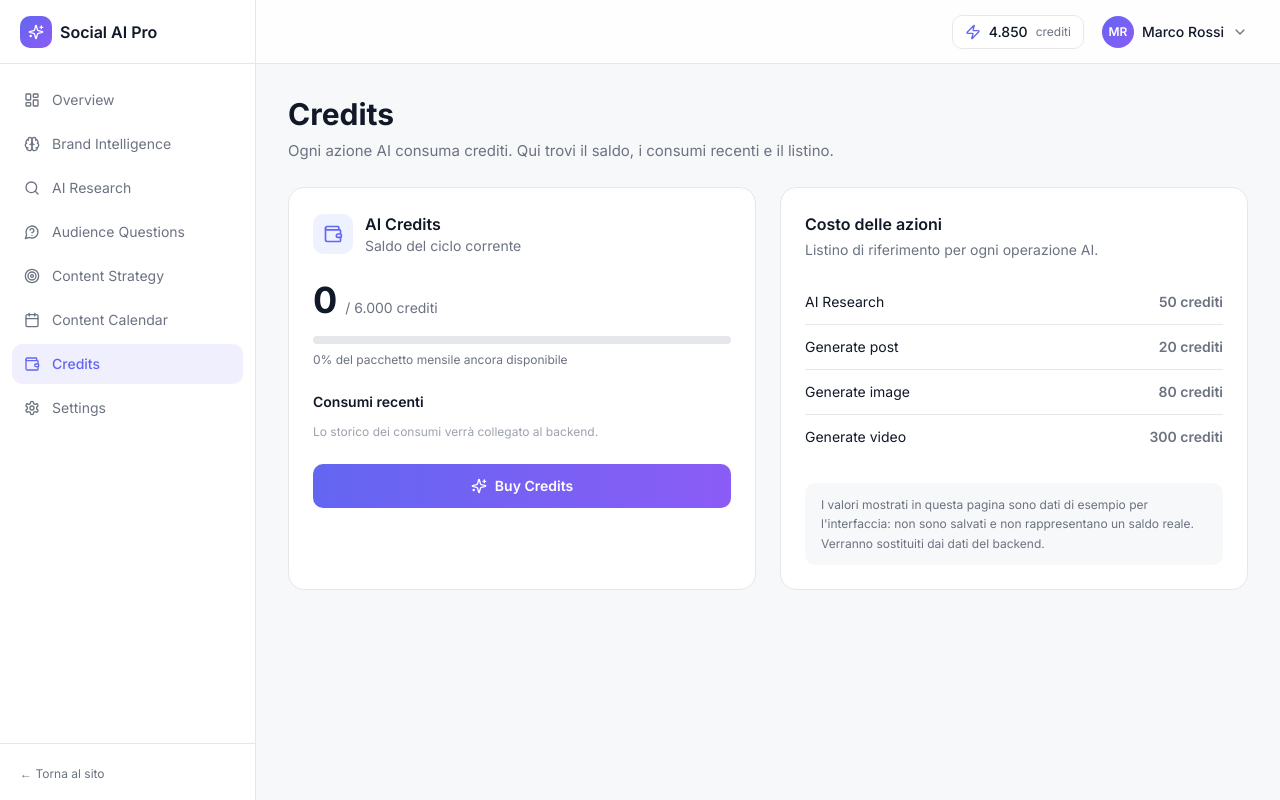
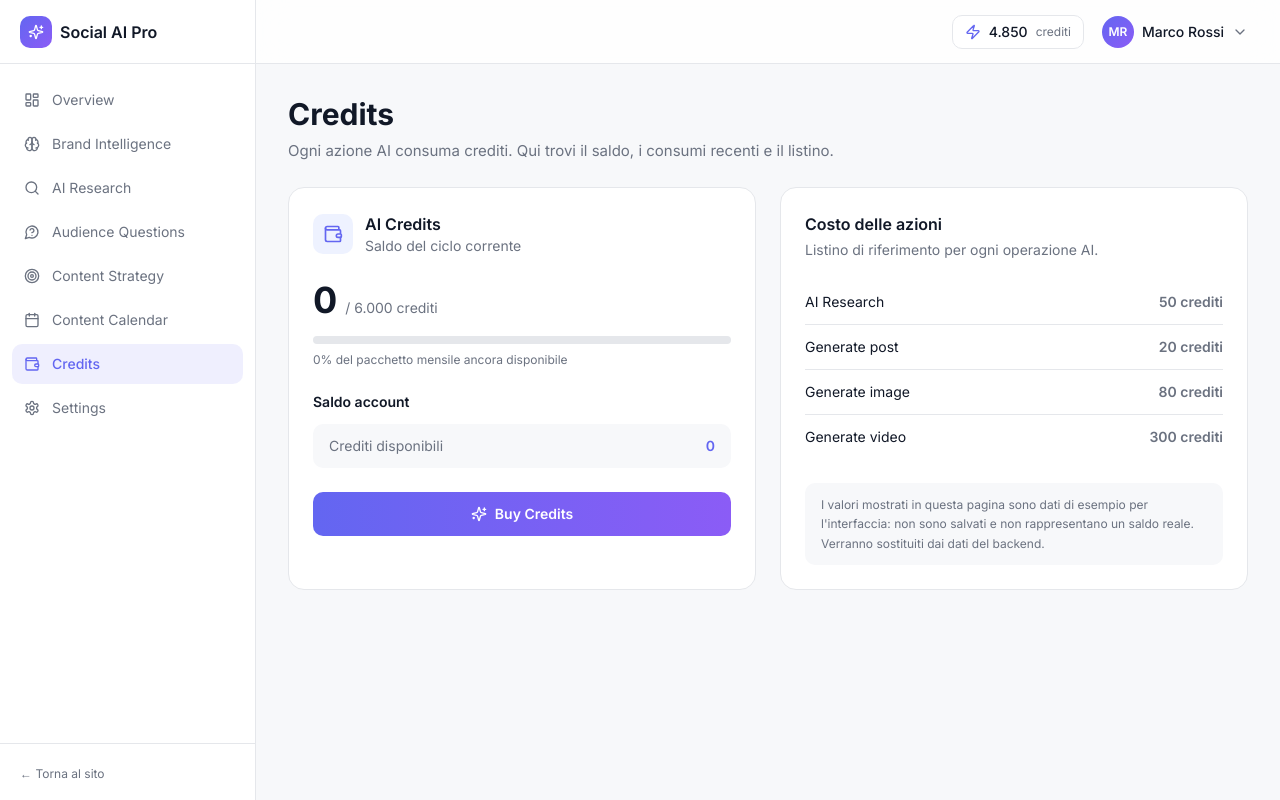
Before and after one commit to scaratigiannantonio-ops/social-ai-pro, a Next.js app: page /dashboard/credits in a window 1280 px wide. Built offline with nearby package versions, Linux system fonts and the light colour scheme; no server answers.

Commit message:
Refactor CreditsWidget to use access token and state

```diff
--- a/components/dashboard/credits-widget.tsx
+++ b/components/dashboard/credits-widget.tsx
@@ -2,7 +2,11 @@
 
 import { useEffect, useState } from 'react'
 import { Wallet, Sparkles } from 'lucide-react'
-import { getCreditBalance } from '@/lib/auth-client'
+
+import {
+  getCreditBalance,
+  getAccessToken,
+} from '@/lib/auth-client'
 
 interface CreditsWidgetProps {
   /** Compact variant used on the Overview page. */
@@ -15,18 +19,27 @@ interface CreditBalance {
   plan: string
 }
 
-export function CreditsWidget({ compact = false }: CreditsWidgetProps) {
+export function CreditsWidget({
+  compact = false,
+}: CreditsWidgetProps) {
+  const [credits, setCredits] = useState<CreditBalance | null>(null)
+  const [loading, setLoading] = useState(true)
   const [notice, setNotice] = useState(false)
-  const [creditData, setCreditData] = useState<CreditBalance | null>(null)
-  const [loading, setLoading] = useState(true)
 
   useEffect(() => {
     async function loadCredits() {
+      const token = getAccessToken()
+
+      if (!token) {
+        setLoading(false)
+        return
+      }
+
       try {
-        const data = await getCreditBalance()
+        const balance = await getCreditBalance()
 
-        if (data) {
-          setCreditData(data)
+        if (balance) {
+          setCredits(balance)
         }
       } finally {
         setLoading(false)
@@ -36,13 +49,13 @@ export function CreditsWidget({ compact = false }: CreditsWidgetProps) {
     loadCredits()
   }, [])
 
-  const balance = creditData?.credits ?? 0
-
   /*
-   * Il limite mensile rimane temporaneamente quello della UI.
-   * In seguito lo prenderemo dal piano reale dell'utente.
+   * Il piano può essere gestito dal backend.
+   * Per ora manteniamo 6000 come limite visuale del piano corrente.
    */
   const monthlyAllowance = 6000
+
+  const balance = credits?.credits ?? 0
 
   const pct = Math.max(
     0,
@@ -87,23 +100,49 @@ export function CreditsWidget({ compact = false }: CreditsWidgetProps) {
       <div className="mt-4 h-2 w-full overflow-hidden rounded-full bg-[#E5E7EB]">
         <div
           className="h-full rounded-full bg-gradient-to-r from-[#6366F1] to-[#8B5CF6]"
-          style={{ width: `${pct}%` }}
+          style={{
+            width: `${pct}%`,
+          }}
         />
       </div>
 
       <p className="mt-2 text-xs text-[#6B7280]">
-        {pct}% del pacchetto mensile ancora disponibile
+        {loading
+          ? 'Caricamento saldo...'
+          : `${pct}% del pacchetto mensile ancora disponibile`}
       </p>
 
       {!compact && (
         <div className="mt-6">
           <h4 className="text-sm font-semibold text-[#111827]">
-            Consumi recenti
+            Saldo account
           </h4>
 
-          <p className="mt-3 text-xs text-[#9CA3AF]">
-            Lo storico dei consumi verrà collegato al backend.
-          </p>
+          <div className="mt-3 rounded-lg bg-[#F7F8FA] px-4 py-3">
+            <div className="flex items-center justify-between">
+              <span className="text-sm text-[#6B7280]">
+                Crediti disponibili
+              </span>
+
+              <span className="text-sm font-semibold text-[#6366F1]">
+                {loading
+                  ? '...'
+                  : balance.toLocaleString('it-IT')}
+              </span>
+            </div>
+
+            {credits?.plan && (
+              <div className="mt-2 flex items-center justify-between">
+                <span className="text-sm text-[#6B7280]">
+                  Piano
+                </span>
+
+                <span className="text-sm font-semibold text-[#111827]">
+                  {credits.plan}
+                </span>
+              </div>
+            )}
+          </div>
         </div>
       )}
 
@@ -118,8 +157,9 @@ export function CreditsWidget({ compact = false }: CreditsWidgetProps) {
 
       {notice && (
         <p className="mt-3 rounded-lg bg-[#F7F8FA] px-4 py-3 text-xs text-[#6B7280]">
-          L&apos;acquisto di crediti non è ancora attivo: il flusso di
-          pagamento verrà collegato insieme al backend.
+          L&apos;acquisto di crediti non è ancora attivo:
+          il flusso di pagamento verrà collegato insieme
+          al backend.
         </p>
       )}
     </div>
```
